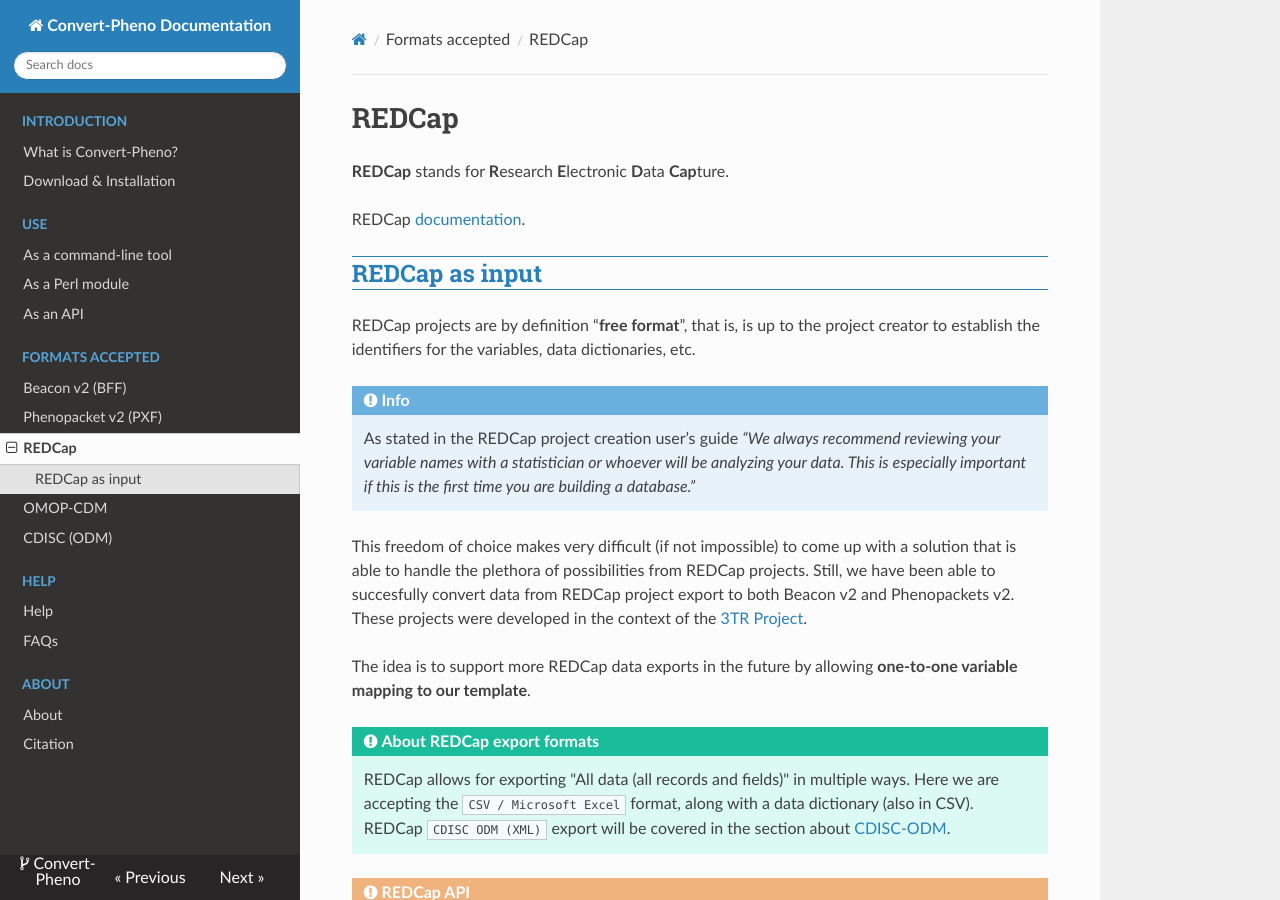
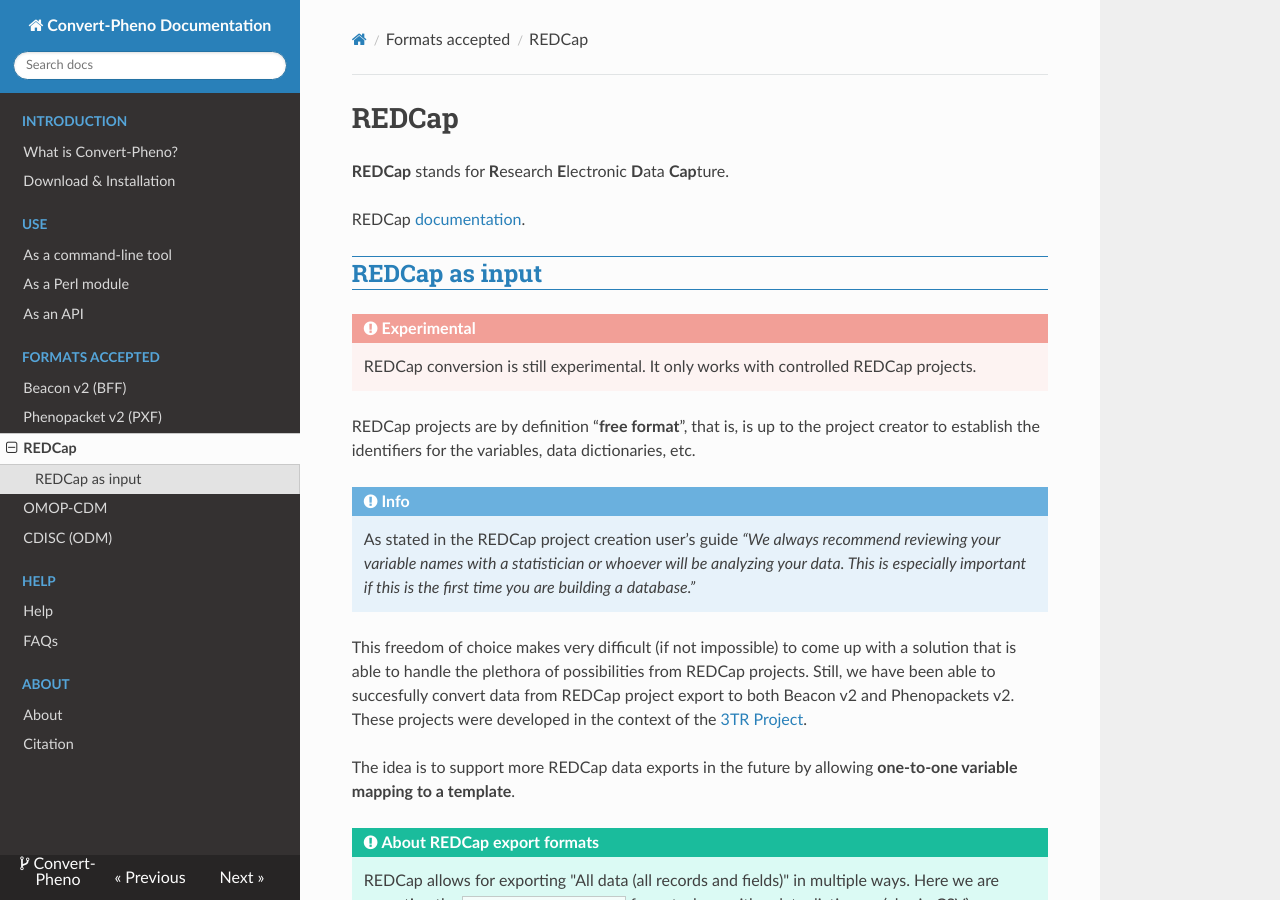
Before and after one commit to CNAG-Biomedical-Informatics/convert-pheno, an MkDocs documentation site: the page built from docs/redcap.md, in a window 1280 px wide and 900 px high. Built offline with MkDocs 1.6.1, drawn with Linux system fonts in a browser that asks for light colours; nearby versions of some CDN libraries.

Commit message:
Source commit

```diff
--- a/docs/redcap.md
+++ b/docs/redcap.md
@@ -6,6 +6,9 @@
 
 ## REDCap as input
 
+!!! Danger "Experimental"
+    REDCap conversion is still experimental. It only works with controlled REDCap projects.
+
 REDCap projects are by definition “**free format**”, that is, is up to the project creator to establish the identifiers for the variables, data dictionaries, etc.
 
 !!! Info
@@ -13,7 +16,7 @@
 
 This freedom of choice makes very difficult (if not impossible) to come up with a solution that is able to handle the plethora of possibilities from REDCap projects.  Still, we have been able to succesfully convert data from REDCap project export to both Beacon v2 and Phenopackets v2. These projects were developed in the context of the [3TR Project](https://3tr-imi.eu).
 
-The idea is to support more REDCap data exports in the future by allowing **one-to-one variable mapping to our template**.
+The idea is to support more REDCap data exports in the future by allowing **one-to-one variable mapping to a template**.
 
 !!! Important "About REDCap export formats"
     REDCap allows for exporting "All data (all records and fields)" in multiple ways. Here we are accepting the `CSV / Microsoft Excel` format, along with a data dictionary (also in CSV).
```
Also changed, not shown: 2 other files.
